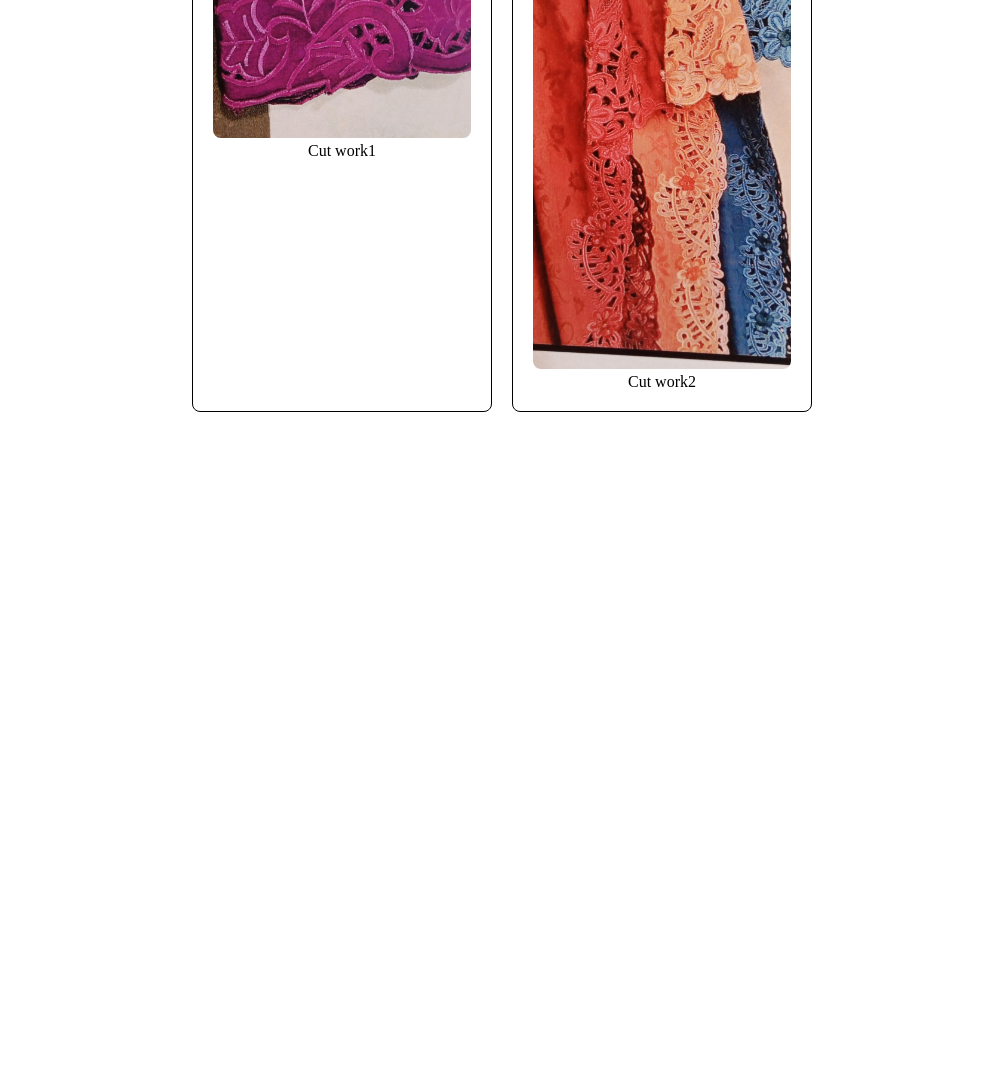
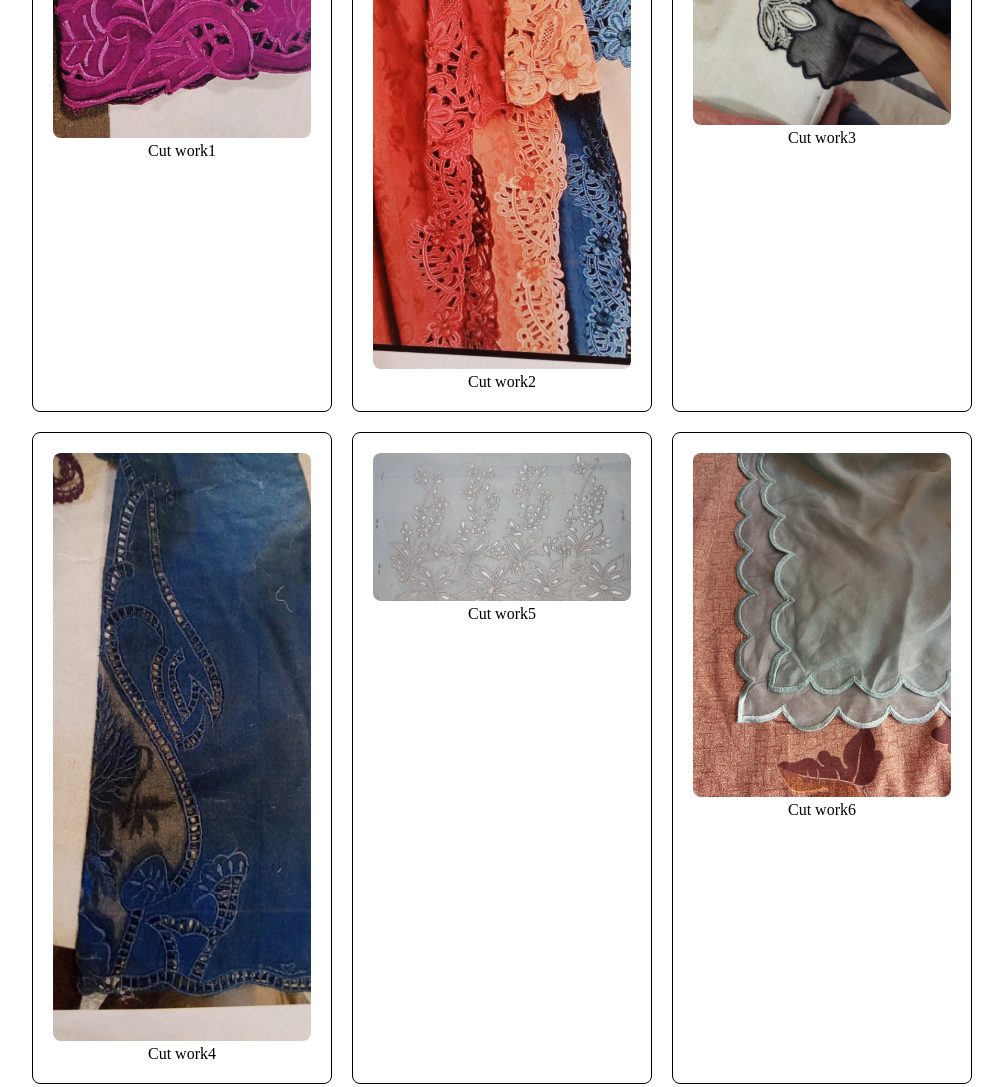
Before and after one commit to saifullahp/Design-by-Aiman-Cutwork, a plain HTML site: page index.html in a window 1280 px wide. Shown: the part 320-1407 px from the top of the page, without its empty margins (138-1141 px from the left). Before the commit the page ends 800 px from the top, so only its background shows below. Drawn offline with Linux system fonts and the light colour scheme.

Commit message:
Add files via upload

```diff
--- a/index.html
+++ b/index.html
@@ -25,6 +25,22 @@
 <img src="cw2.jpg" >
 <p>Cut work2</p>
 </div>
+<div class="card">
+<img src="cw3.jpg" >
+<p>Cut work3</p>
+</div>
+<div class="card">
+<img src="cw4.jpg" >
+<p>Cut work4</p>
+</div>
+<div class="card">
+<img src="cw5.jpg" >
+<p>Cut work5</p>
+</div>
+<div class="card">
+<img src="cw6.jpg" >
+<p>Cut work6</p>
+</div>
 
 </div>
 </section>
```
Also changed, not shown: cw3.jpg (added), cw4.jpg (added), cw5.jpg (added), cw6.jpg (added).
